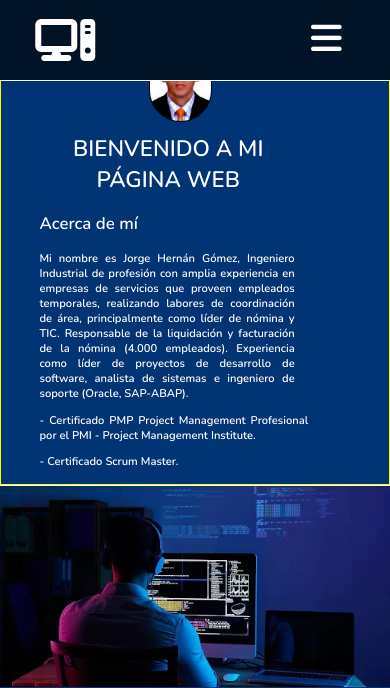
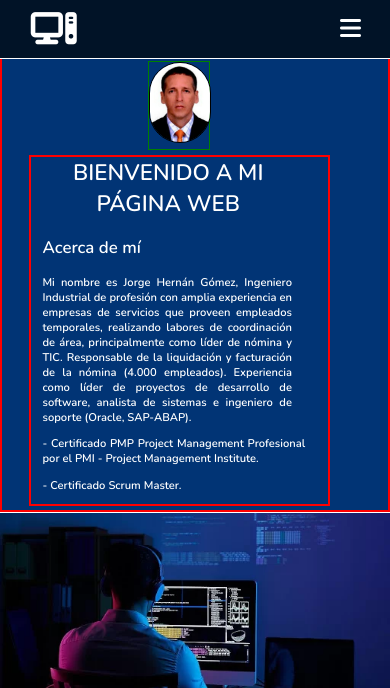
Before and after one commit to johergo2/miprimeraagina, a plain HTML site: page index.html in a window 390 px wide. Shown: the top 688 px of the page. Drawn offline with nearby package versions, Linux system fonts and the light colour scheme.

Commit message:
Cuarto cambio mi primera página web

```diff
--- a/styles.css
+++ b/styles.css
@@ -123,7 +123,7 @@ footer div {
   padding-right: 15%;
   padding-left: 7%;
   padding-bottom: 1%;
-  border: solid 1px yellow;
+  /*border: solid 1px yellow;*/
 }
 
 .acerca-imagen img {
@@ -417,19 +417,22 @@ footer div {
     background-color: rgb(1, 52, 117);
     width: 100%;
   }
-  /*header {
-    background-color: rgb(179, 199, 221);
+
+  header {
+    /*background-color: rgb(179, 199, 221);*/
     width: 100%;
-    justify-content:flex-start;
-    padding-top: 2%;
+    height: 6%;
+    justify-content: space-between;
+    padding-top: 1%;
     padding-bottom: 1%;
-  }*/
+  }
 
   header a i {        /* Icono coomputadora*/
     color: white;
-    font-size: 3em;
+    font-size: 230%;
     padding: 0em;
     margin-left: 0.4em;
+    /*border: solid 1px red;*/
   }
 
   .checkbtn {
@@ -437,6 +440,7 @@ footer div {
     float: right;
     cursor: pointer;
     margin-left: 30%;
+    font-size: 150%;
     color: white;
   }
 
@@ -532,6 +536,7 @@ footer div {
 
   #seccion-principal {
     width: auto;
+    height: auto;
     /*border: solid 5px green*/
     /*background-color: yellow;*/
   }
@@ -541,7 +546,8 @@ footer div {
     /*color: black;*/
     /*flex-direction: row-reverse;*/
     flex-wrap:wrap-reverse;
-    /*border: solid 2px red;*/
+    border: solid 2px red;
+    padding-top: 15%;
     /*margin: 2em;*/
   }
 
@@ -549,7 +555,7 @@ footer div {
     width: auto;
     margin-top: 5px;
     background-color: rgb(1, 52, 117);
-    /*border: solid 2px blue;*/
+    border: solid 2px red;
     color: white;
     font-size: 0.7em;
     align-content: center;
@@ -564,7 +570,7 @@ footer div {
     width: 20%;
     padding: 0em;
     align-content: center;
-    /*border: solid 1px black;*/
+    border: solid 1px green;
   }
 
   .acerca-imagen img {
```
